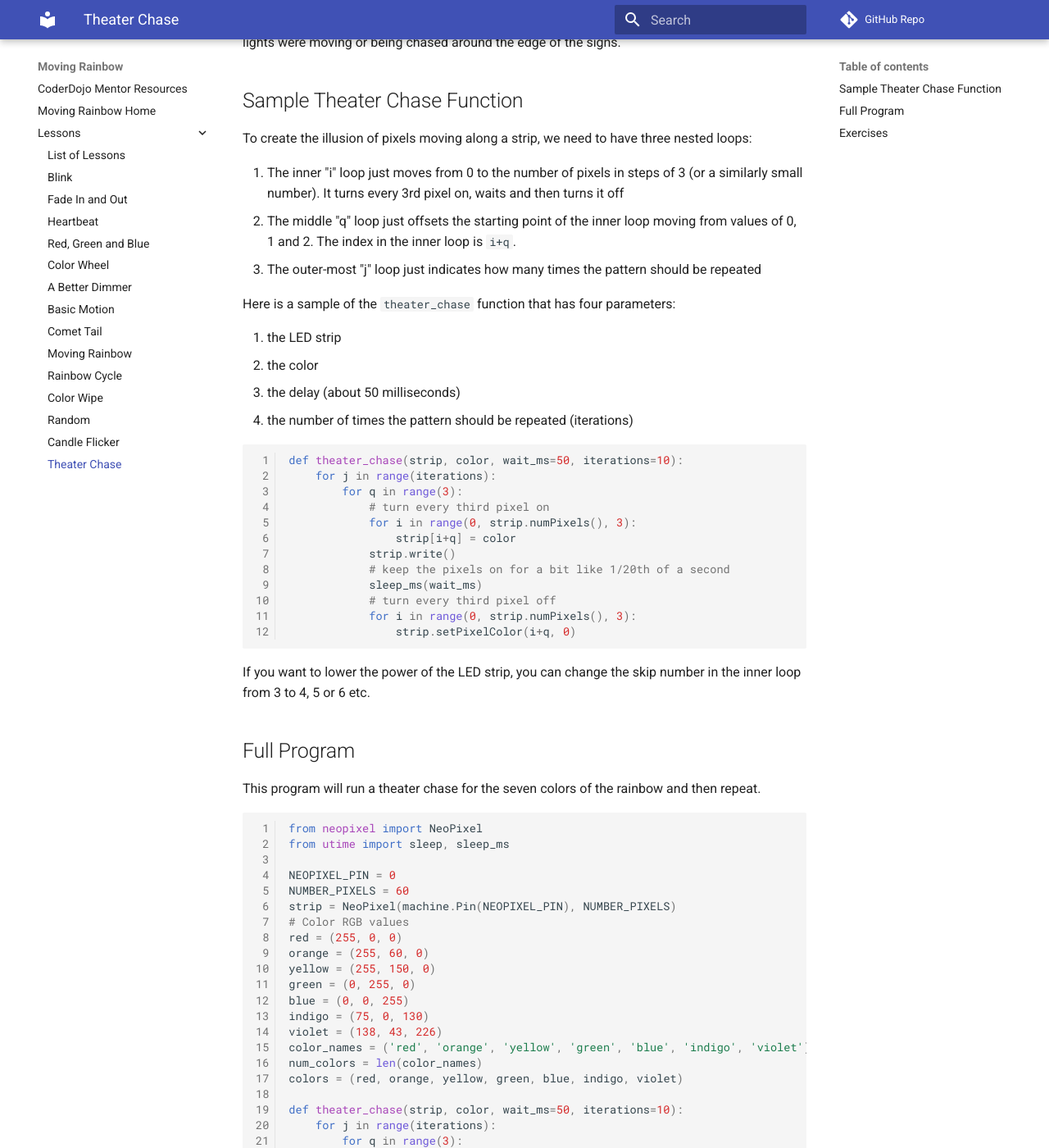
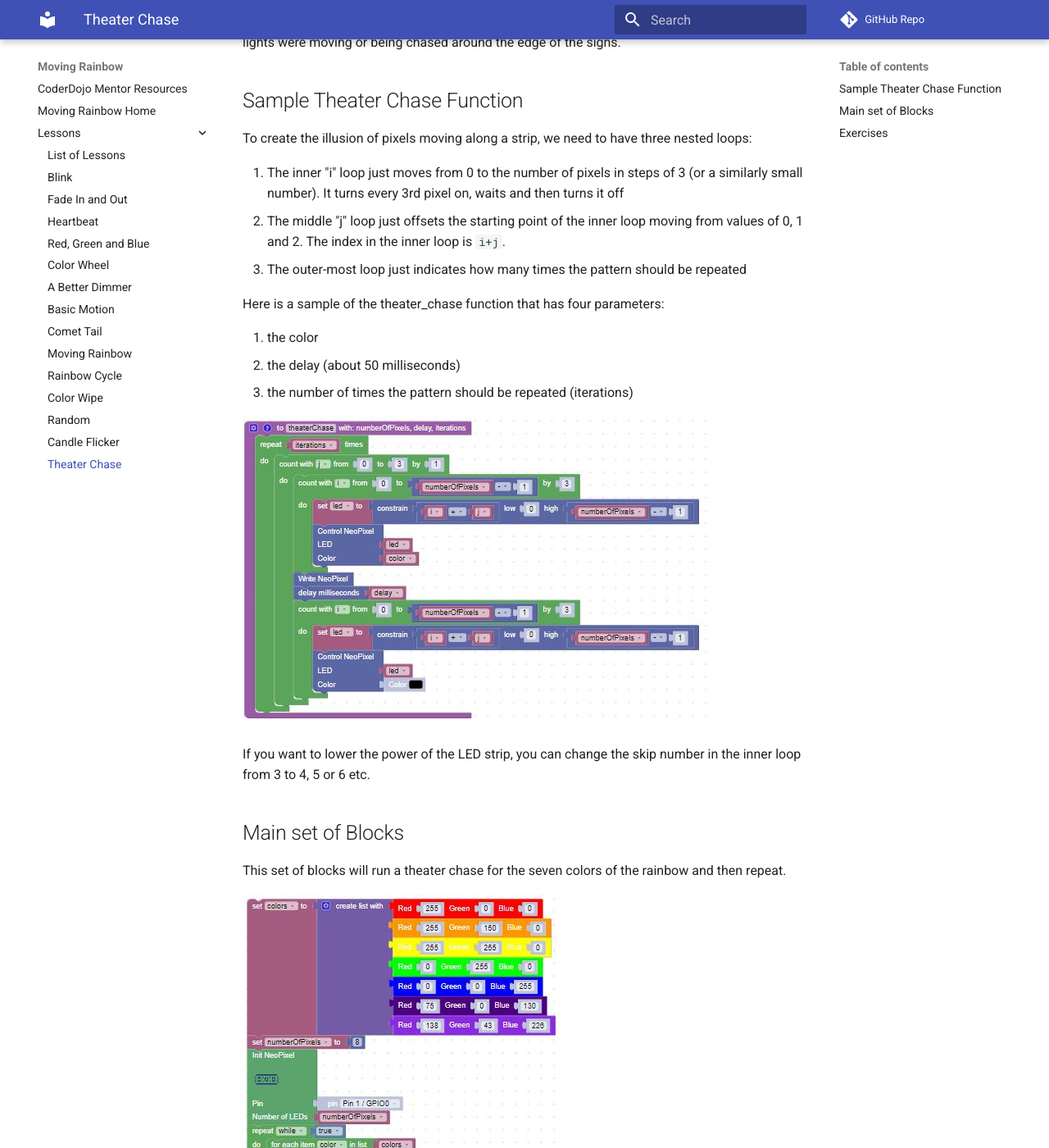
Before and after one commit to jetannenbaum/bipes-moving-rainbow, an MkDocs documentation site: the page built from docs/lessons/17-theater-chase.md, in a window 1280 px wide and 1400 px high, scrolled down 333 px. Shown: the whole window at 82% size. Built offline with MkDocs 1.6.1 and Material for MkDocs 9.7.7, drawn with Linux system fonts in a browser that asks for light colours; comment, search, counter and statistics services are not loaded; some of the changed text lies outside the part shown.

Commit message:
Added final set of lessons

````diff
--- a/docs/lessons/17-theater-chase.md
+++ b/docs/lessons/17-theater-chase.md
@@ -9,71 +9,24 @@ Theater [Chase](https://en.wikipedia.org/wiki/Chase_(lighting)) is a classic pat
 To create the illusion of pixels moving along a strip, we need to have three nested loops:
 
 1. The inner "i" loop just moves from 0 to the number of pixels in steps of 3 (or a similarly small number).  It turns every 3rd pixel on, waits and then turns it off
-2. The middle "q" loop just offsets the starting point of the inner loop moving from values of 0, 1 and 2.  The index in the inner loop is ```i+q```.
-3. The outer-most "j" loop just indicates how many times the pattern should be repeated
+2. The middle "j" loop just offsets the starting point of the inner loop moving from values of 0, 1 and 2.  The index in the inner loop is ```i+j```.
+3. The outer-most  loop just indicates how many times the pattern should be repeated
 
-Here is a sample of the ```theater_chase``` function that has four parameters:
+Here is a sample of the theater_chase function that has four parameters:
 
-1. the LED strip
-2. the color
-3. the delay (about 50 milliseconds)
-4. the number of times the pattern should be repeated (iterations)
+1. the color
+2. the delay (about 50 milliseconds)
+3. the number of times the pattern should be repeated (iterations)
 
-```python
-def theater_chase(strip, color, wait_ms=50, iterations=10):
-	for j in range(iterations):
-		for q in range(3):
-            # turn every third pixel on
-			for i in range(0, strip.numPixels(), 3):
-				strip[i+q] = color
-			strip.write()
-            # keep the pixels on for a bit like 1/20th of a second
-			sleep_ms(wait_ms)
-            # turn every third pixel off
-			for i in range(0, strip.numPixels(), 3):
-				strip.setPixelColor(i+q, 0)
-```
+![Theater Chase Blocks](../img/theaterChase.jpg)
 
 If you want to lower the power of the LED strip, you can change the skip number in the inner loop from 3 to 4, 5 or 6 etc.
 
-## Full Program
+## Main set of Blocks
 
-This program will run a theater chase for the seven colors of the rainbow and then repeat.
+This set of blocks will run a theater chase for the seven colors of the rainbow and then repeat.
 
-```python
-from neopixel import NeoPixel
-from utime import sleep, sleep_ms
-
-NEOPIXEL_PIN = 0
-NUMBER_PIXELS = 60
-strip = NeoPixel(machine.Pin(NEOPIXEL_PIN), NUMBER_PIXELS)
-# Color RGB values
-red = (255, 0, 0)
-orange = (255, 60, 0)
-yellow = (255, 150, 0)
-green = (0, 255, 0)
-blue = (0, 0, 255)
-indigo = (75, 0, 130)
-violet = (138, 43, 226)
-color_names = ('red', 'orange', 'yellow', 'green', 'blue', 'indigo', 'violet')
-num_colors = len(color_names)
-colors = (red, orange, yellow, green, blue, indigo, violet)
-
-def theater_chase(strip, color, wait_ms=50, iterations=10):
-	for j in range(iterations):
-		for q in range(3):
-			for i in range(0, strip.numPixels(), 3):
-				strip[i+q] = color
-			strip.write()
-			sleep_ms(wait_ms)
-			for i in range(0, strip.numPixels(), 3):
-				strip.setPixelColor(i+q, 0)
-
-while True:
-    # iterate through all the colors
-    for c in range(0, num_colors):
-        theater_chase(strip, colors[c], wait_ms=50, iterations=50)
-```
+![Theater Chase Main Blocks](../img/theaterChaseMainBlocks.jpg)
 
 ## Exercises
 
````
Also changed, not shown: docs/lessons/08-color-wipe.md (+3 -1 lines), docs/lessons/15-random.md (+10 -61 lines), docs/lessons/16-candle.md (+3 -36 lines), docs/img/candleBlocks.jpg (added), docs/img/candleMainBlocks.jpg (added), docs/img/randomBlock.jpg (added), docs/img/randomMainBlocks.jpg (added), docs/img/theaterChase.jpg (added), docs/img/theaterChaseMainBlocks.jpg (added), 1 other file.
